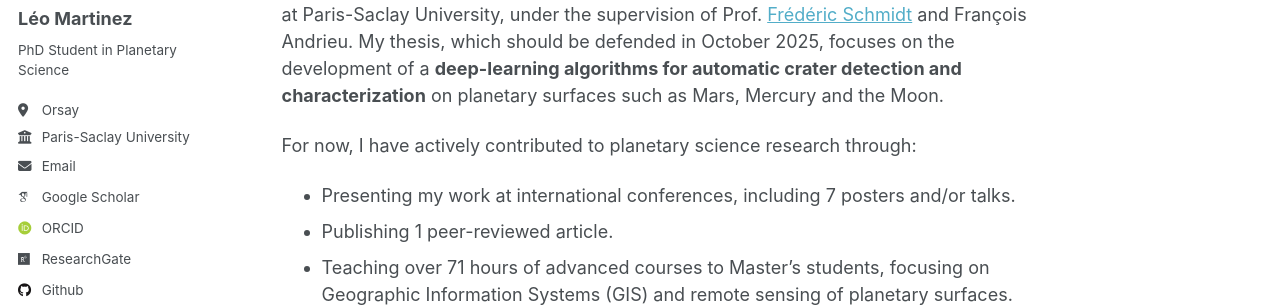
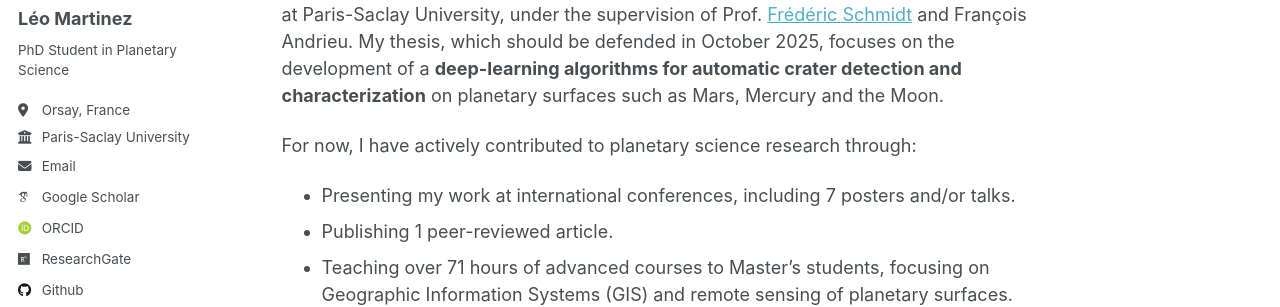
Before and after one commit to leomrtinez/leomrtinez.github.io, a Jekyll site: the page built from _pages/about.md, in a window 1280 px wide. Shown: the part 270-577 px from the top of the page. Built offline with Jekyll 4.4.1, drawn with Linux system fonts in a browser that asks for light colours; some web fonts are replaced.

Commit message:
Update _config.yml

```diff
--- a/_config.yml
+++ b/_config.yml
@@ -25,7 +25,7 @@ author:
   name             : "Léo Martinez"
   pronouns         : # example: "she/her"
   bio              : "PhD Student in Planetary Science"
-  location         : "Orsay"
+  location         : "Orsay, France"
   employer         : "Paris-Saclay University"
   uri              : # URL
   email            : "leonard.martinez@universite-paris-saclay.fr"
```
